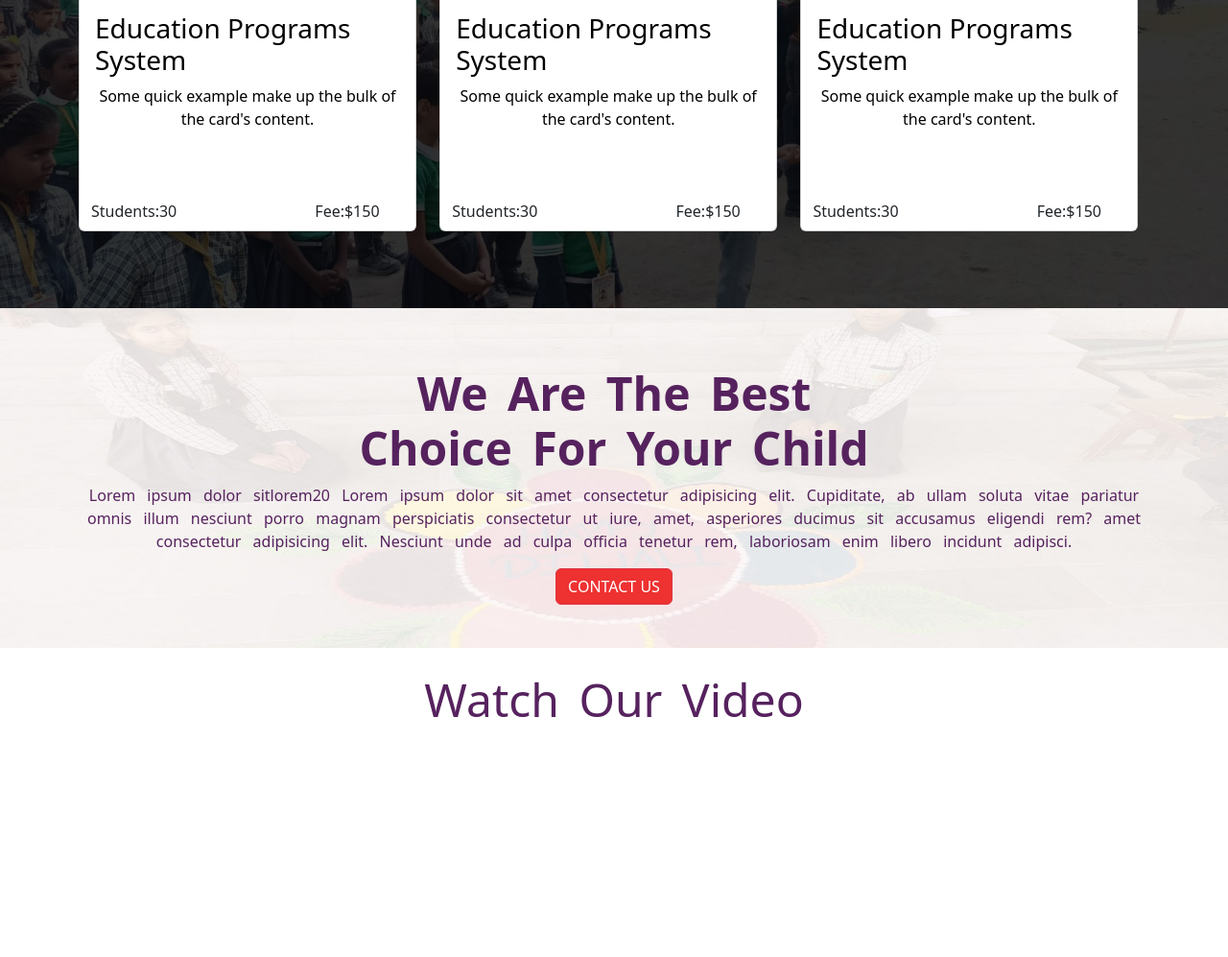
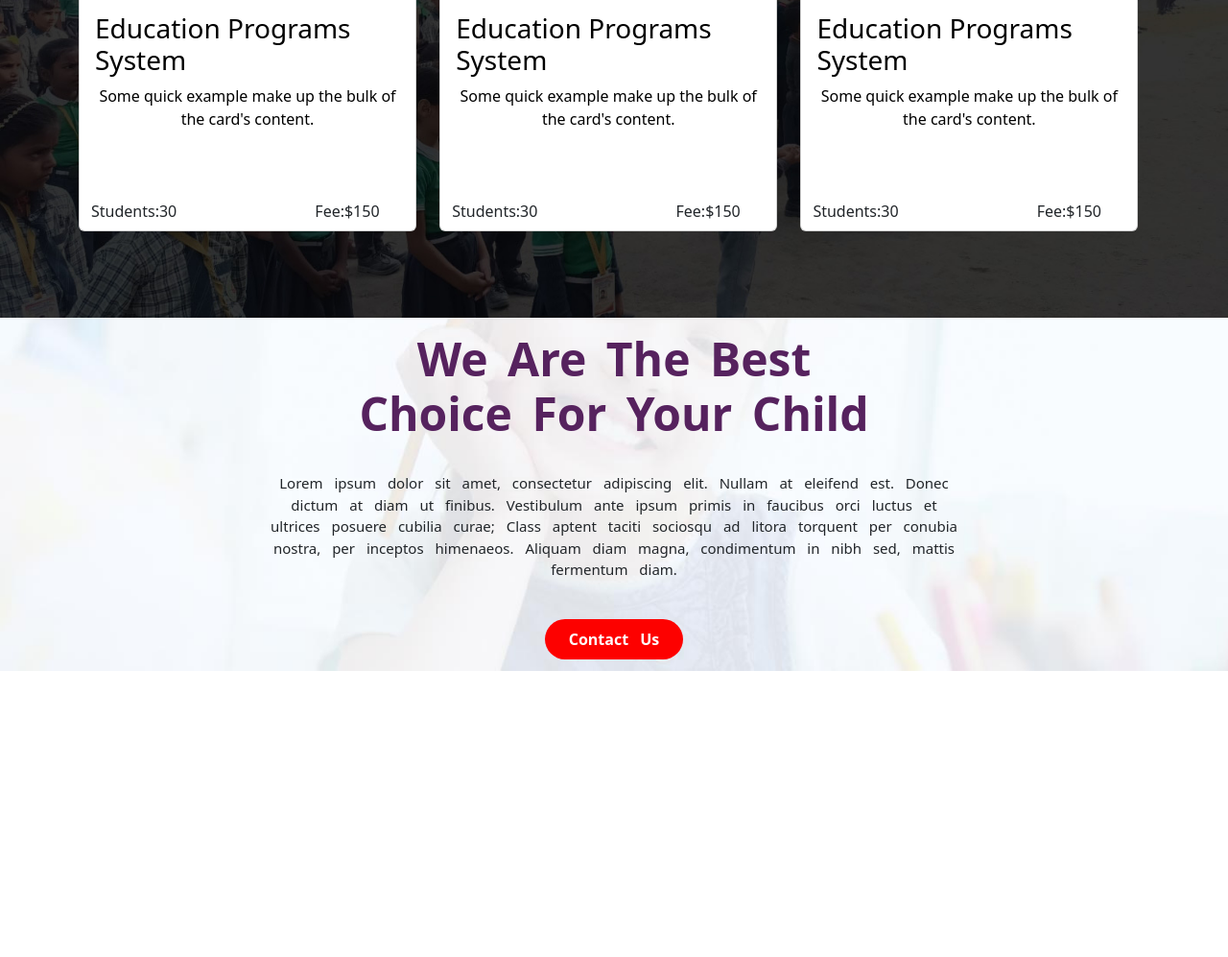
Before and after one commit to Ajeet7565/Samastipur.in, a plain HTML site: page index.html in a window 1280 px wide. Shown: the part 2139-3136 px from the top of the page at 96% size. After the commit the page ends 2838 px from the top, so only its background shows below. Drawn offline with nearby package versions, Linux system fonts and the light colour scheme.

Commit message:
update contact section

```diff
--- a/assest/css/style.css
+++ b/assest/css/style.css
@@ -260,13 +260,31 @@ div.text-center {
 }
 
 /* Our Popular Classes End */
-/* Choice Section Start */
-.choice{
-  color: #56225e;
-  margin-top: 28%;
+/* Our Contact us Section Start */
+.contactUs{
+  width: 100%;
+  height:450px;
+  background:url(../img/Choice.jpg) no-repeat top;
+  background-size: cover;
 }
-.choice-wrape{
-  font-weight: 600px;
-  background-color: #ee3131;
+.contactUs h2{
+  text-transform: capitalize;
+font-size: 48px;
+color:#56225e;
 }
-/* Choice Section End */
+.contactUs h2 span{
+  display: block;
+}
+.contactUs p{
+ font-weight: 400;
+  font-size: 15px;
+}
+.contactUs a{
+  font-size: 16px;
+  font-weight:600 ;
+}
+.contactUs a:hover{
+  background-color: #000;
+  transition: 0.5s all;
+}
+/* Our Contact us Section End */
--- a/index.html
+++ b/index.html
@@ -272,8 +272,8 @@
   <!-- Online Learning Section End -->
   <!-- Our Popular Classes Section Start -->
 
-  <div class="wrapper-class mt-2 py-5">
-    <img src="./assest/img/10 copy.jpg" class="d-block w-80 img-fluid height=" 800" alt="" class="">
+  <div class="Popularclass mt-2 py-5">
+    <img src="./assest/img/10 copy.jpg" class="d-block w-80 img-fluid height=" alt="" class="">
     <div class="title text-center text-white ">
       <h1 class="fw-bold">Our Popular Class</h1>
       <h3 class="">&nbsp;&nbsp;&nbsp;&nbsp;</h3>
@@ -351,42 +351,24 @@
     </div>
   </div>
   <!-- Our Popular Classes Section End -->
-  <!-- Choice Wrape Section Start  -->
-  <div class="wrapper-class mt-5 pt-4">
-    <img src="./assest/img/9 copy.jpg" alt=" Choice Image" class="img-fluid">
+  <!-- Our Contact us Section Start -->
+
+  <div class="contactUs py-5 text-center">
     <div class="container">
       <div class="row">
-        <div class="title choice text-center ">
-          <h1 class="fw-bold">We Are The Best<br> Choice For Your Child</h1>
+        <div class="offset-lg-2 col-lg-8">
+          <h2 class="mt-5 fw-bold">we are the best
+            <span> choice for your child </span> </h2>
+            <p class="py-4">Lorem ipsum dolor sit amet, consectetur adipiscing elit. Nullam at eleifend est. Donec dictum at diam ut finibus. Vestibulum ante ipsum primis in faucibus orci luctus et ultrices posuere cubilia curae; Class aptent taciti sociosqu ad litora torquent per conubia nostra,
+              per inceptos himenaeos. Aliquam diam magna, condimentum in nibh sed, mattis fermentum diam.</p>
 
-          <div class="">
-            <p class="mt-1">Lorem ipsum dolor sitlorem20
-              Lorem ipsum dolor sit amet consectetur adipisicing elit. Cupiditate, ab ullam soluta vitae pariatur omnis
-              illum nesciunt porro magnam perspiciatis consectetur ut iure, amet, asperiores ducimus sit accusamus
-              eligendi rem? amet consectetur adipisicing elit. Nesciunt unde ad culpa officia tenetur rem,
-              laboriosam enim libero incidunt adipisci.</p>
-          </div>
-          <button class="btn btn-danger choice-wrape">CONTACT US</button>
+              <a class="btn rounded-pill bg-danger2 text-white py-2 px-4"href="javascript:void()">Contact Us</a>
         </div>
       </div>
-
     </div>
   </div>
 
-
-
-  <!-- Choice Wrape Section End  -->
-  <!-- Watch Our Video Sectin Start -->
-  <div class="container">
-    <div class="row">
-      <div class="title choice text-center fw-bold font">
-      <h1>  Watch Our Video</h1>
-      </div>
-    </div>
-  </div>
-  <!-- Watch Our Video Sectin End -->
-
-
+  <!-- Our Contact us Section End -->
   <script src="https://cdnjs.cloudflare.com/ajax/libs/font-awesome/6.4.0/js/all.min.js"></script>
   <script src="https://cdn.jsdelivr.net/npm/bootstrap@5.3.0/dist/js/bootstrap.bundle.min.js"
     integrity="sha384-geWF76RCwLtnZ8qwWowPQNguL3RmwHVBC9FhGdlKrxdiJJigb/j/68SIy3Te4Bkz"
```
Also changed, not shown: assest/img/Choice.jpg (added).
